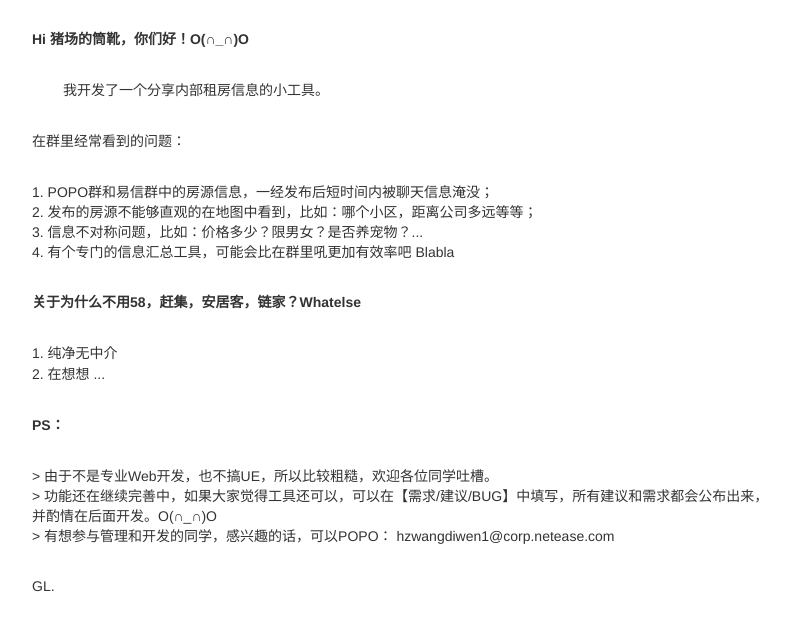
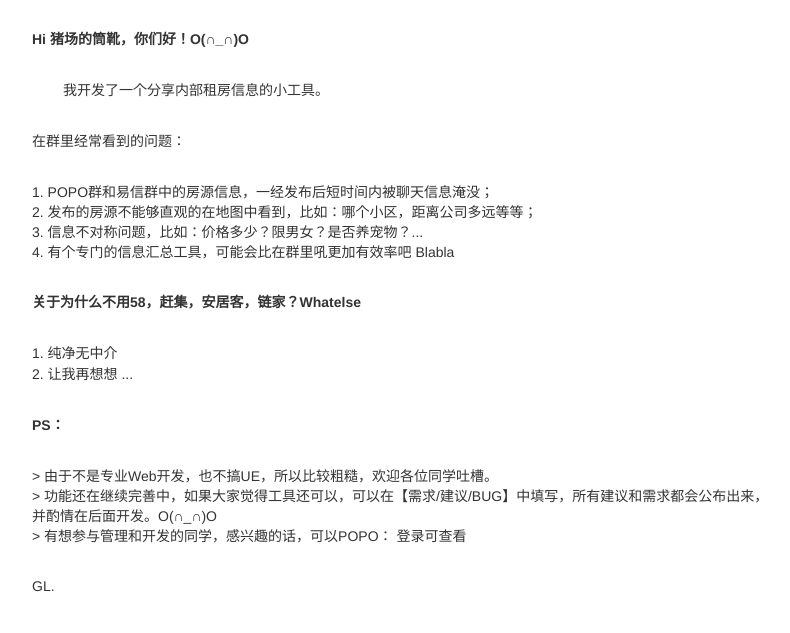
Before and after one commit to wangdiwen/rent_house, a CodeIgniter app: page /database/home/about in a window 1280 px wide. Shown: the part 321-954 px from the top of the page, without its empty margins (233-1023 px from the left). Run offline with CodeIgniter, Linux system fonts and the light colour scheme; some libraries are stand-ins or nearby versions.

Commit message:
add pub advise permission

```diff
--- a/application/controllers/Feedback.php
+++ b/application/controllers/Feedback.php
@@ -11,6 +11,12 @@ class Feedback extends CI_Controller {
   }
 
   public function index() {
+    $email = $this->session->userdata('email');
+    if (! $email) {
+      $this->load->view('pls_login');
+      return;
+    }
+
     // fetch the latest 10 items
     $feeds = $this->rh_advice->fetch_10();
 
--- a/application/views/about.php
+++ b/application/views/about.php
@@ -32,13 +32,20 @@
                 <p><strong>关于为什么不用58，赶集，安居客，链家？Whatelse</strong></p>
                 <p>
                   1. 纯净无中介<br/>
-                  2. 在想想 ...<br/>
+                  2. 让我再想想 ...<br/>
                 </p>
 
                 <p><strong>PS：</strong></p>
                 > 由于不是专业Web开发，也不搞UE，所以比较粗糙，欢迎各位同学吐槽。<br/>
                 > 功能还在继续完善中，如果大家觉得工具还可以，可以在【需求/建议/BUG】中填写，所有建议和需求都会公布出来，并酌情在后面开发。O(∩_∩)O<br/>
-                > 有想参与管理和开发的同学，感兴趣的话，可以POPO： hzwangdiwen1@corp.netease.com<br/>
+                > 有想参与管理和开发的同学，感兴趣的话，可以POPO：
+                <?php
+                if ($this->session->userdata('email'))
+                  echo 'hzwangdiwen1@corp.netease.com';
+                else
+                  echo '<a href="/home/login">登录可查看</a>';
+                ?>
+                <br/>
                 <p>GL.</p>
             </div>
         </div>
```
Also changed, not shown: application/views/feedback.php (+0 -11 lines), application/views/pls_login.php (added, +20 -0 lines).
